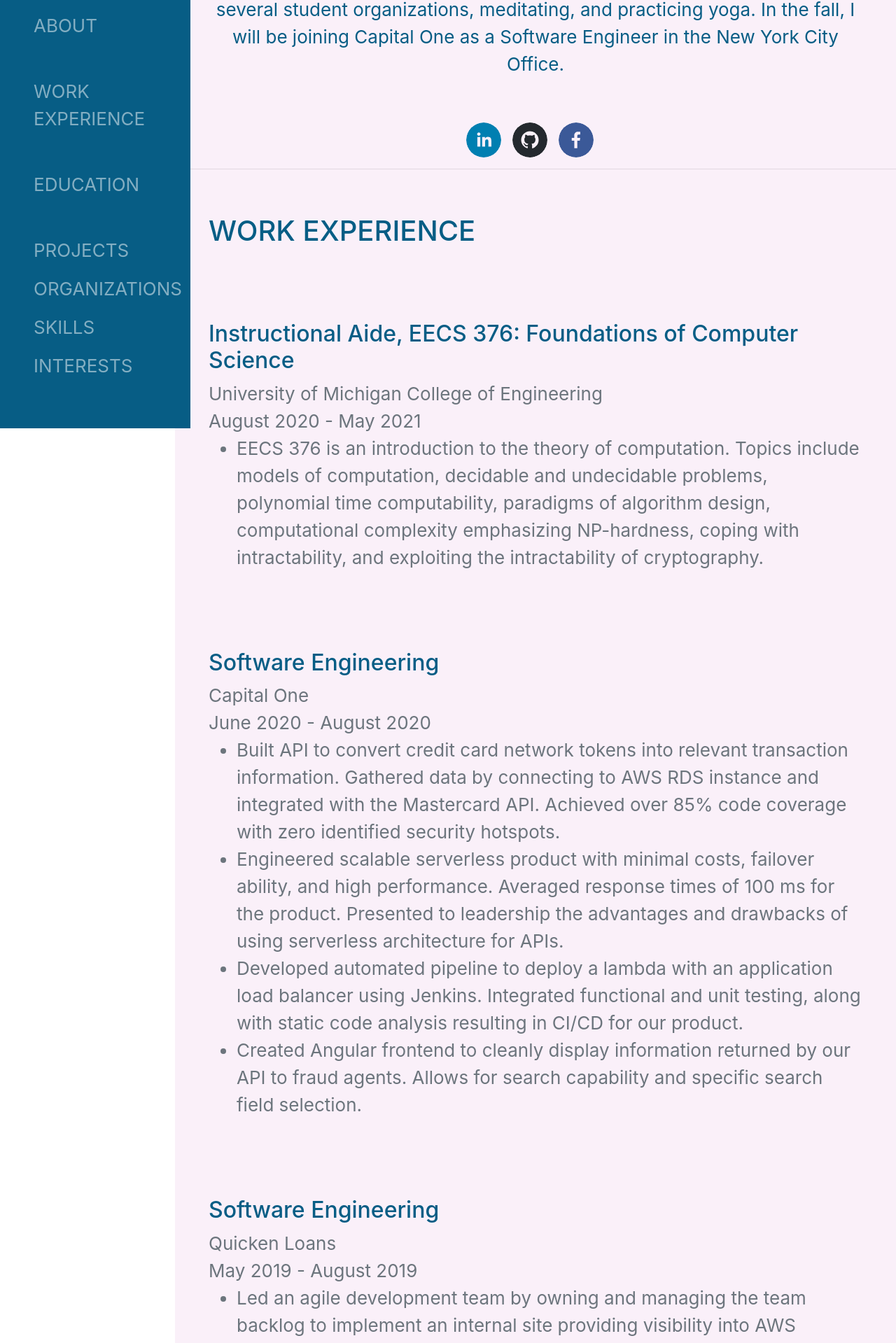
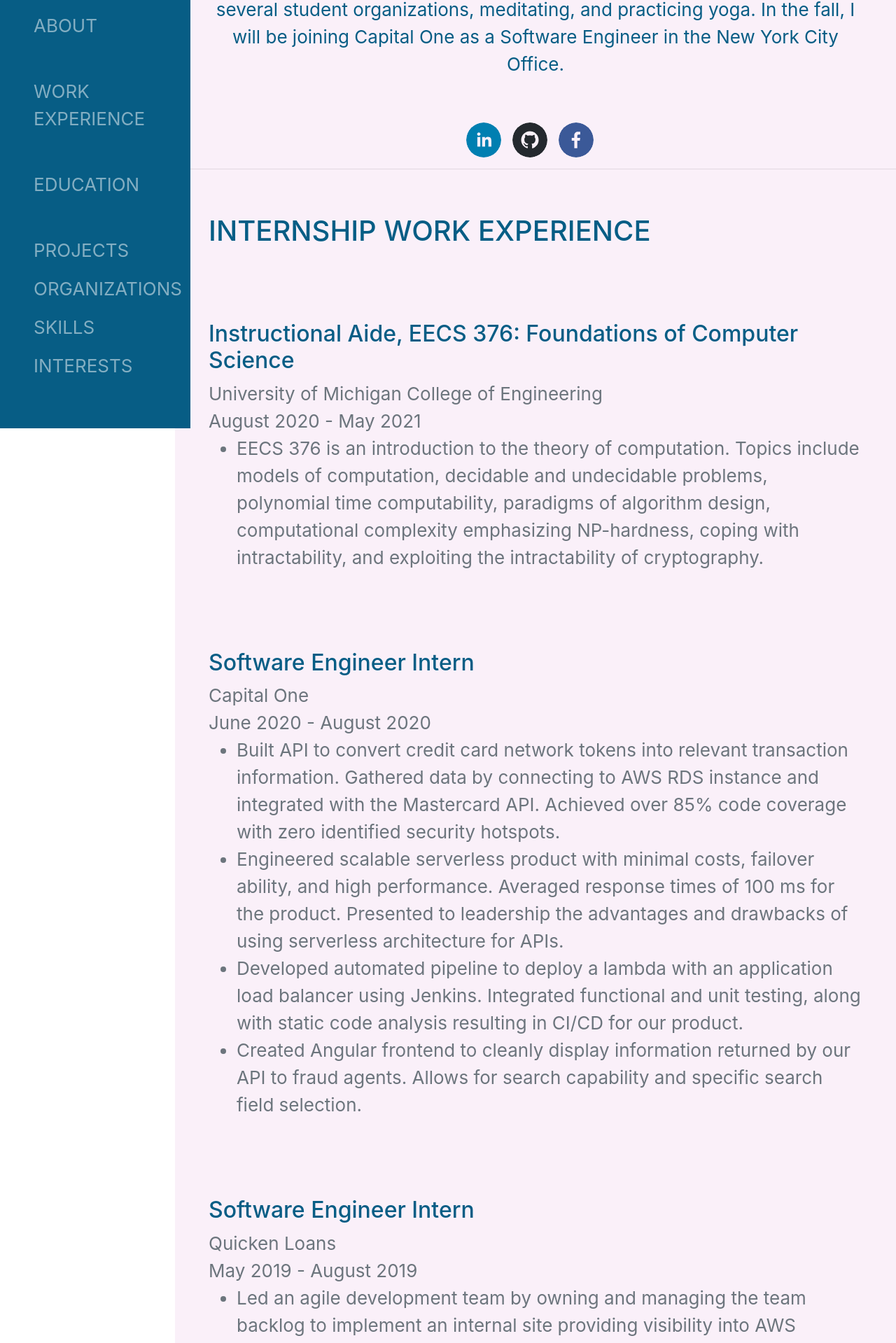
Before and after one commit to hadpeter/personal-site, a React (Create React App) app: page / in a window 1280 px wide. Shown: the part 188-2107 px from the top of the page at 70% size. Built offline with nearby package versions, Linux system fonts and the light colour scheme.

Commit message:
added full time

```diff
--- a/src/components/capitalOne.js
+++ b/src/components/capitalOne.js
@@ -6,7 +6,7 @@
         return <div class="resume-section p-3 p-lg-5 d-flex align-items-center">
             <div class = "text-left">
             <h2>
-                Software Engineering
+                Software Engineer Intern
             </h2>
             <h class = "text-muted">
                 Capital One <br></br>
--- a/src/components/internships.js
+++ b/src/components/internships.js
@@ -9,7 +9,7 @@
         return <div className = "Content">
             <section id="internships">
                 <h1 class="resume-section p-3 p-lg-5 d-flex align-items-center">
-                    Work Experience
+                    Internship Work Experience
                 </h1>
                 <IA></IA>
                 <CapitalOne></CapitalOne>
--- a/src/components/quicken.js
+++ b/src/components/quicken.js
@@ -6,7 +6,7 @@
         return <div class="resume-section p-3 p-lg-5 d-flex align-items-center">
             <div class = "text-left">
             <h2>
-                Software Engineering
+                Software Engineer Intern
             </h2>
             <h class = "text-muted">
                 Quicken Loans<br></br>
```
Also changed, not shown: src/components/capitalOneFullTime.js (added, +25 -0 lines), src/components/fulltime.js (added, +18 -0 lines).
